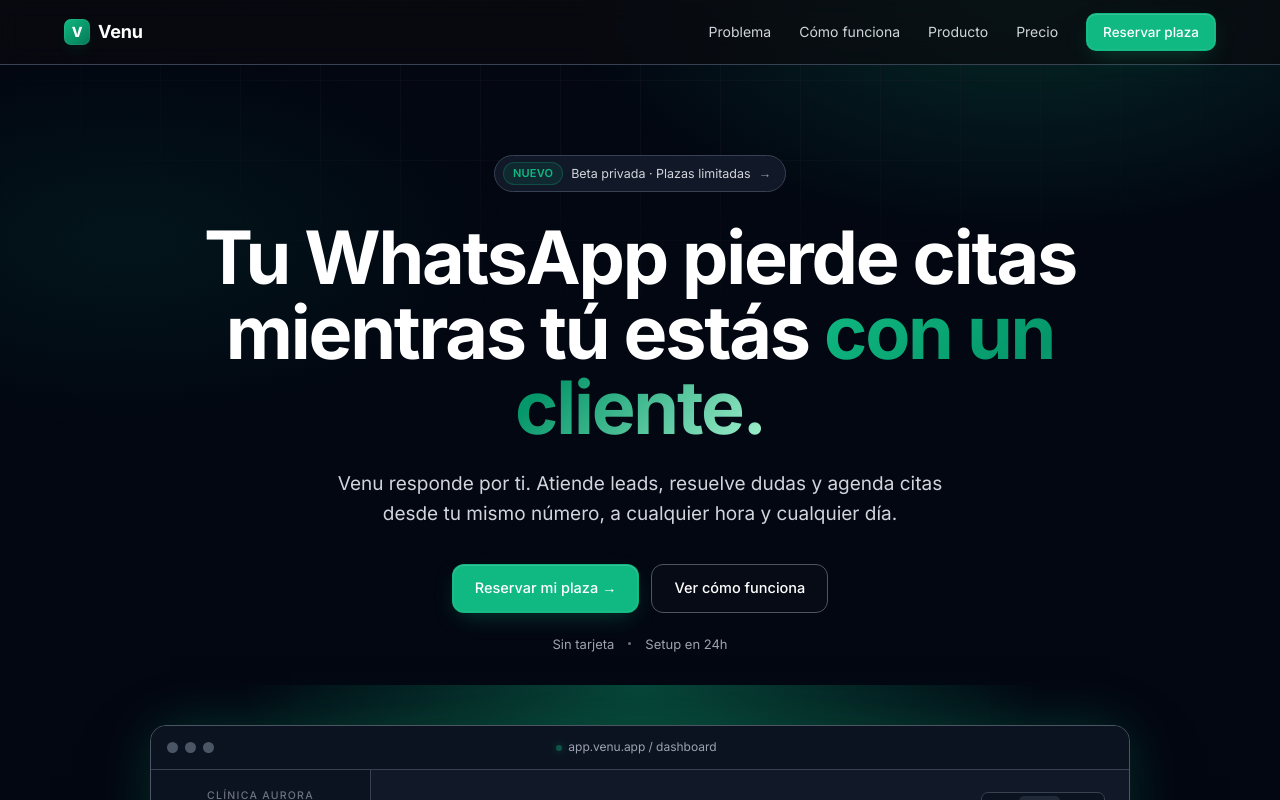
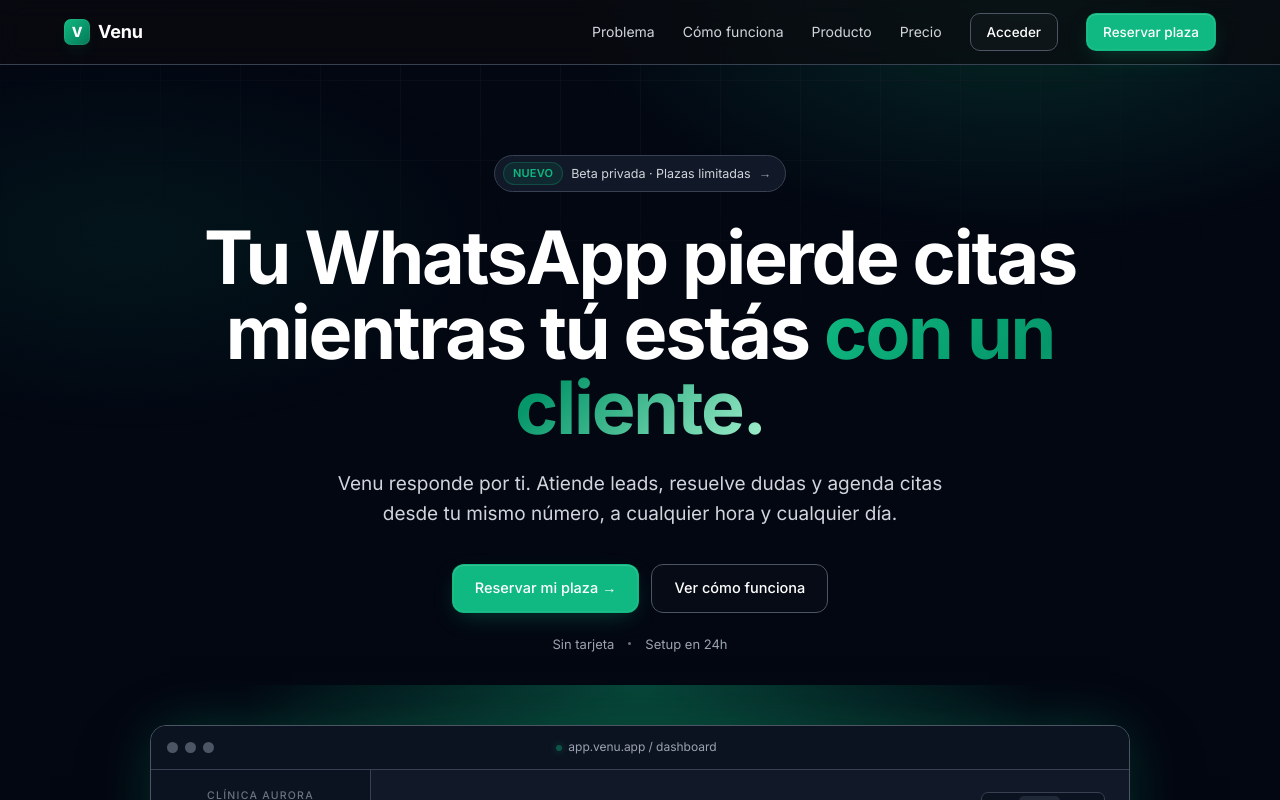
Before and after one commit to bertimurilo/MVPclinica, a Next.js app: page / in a window 1280 px wide. Shown: the top 800 px of the page. Built offline with nearby package versions, Linux system fonts and the light colour scheme.

Commit message:
Add login access button to landing nav

```diff
--- a/app/page.tsx
+++ b/app/page.tsx
@@ -52,6 +52,7 @@
             <a href="#funciona">Cómo funciona</a>
             <a href="#producto">Producto</a>
             <a href="#precio">Precio</a>
+            <a href="/login" className="btn btn-ghost">Acceder</a>
             <a href="#waitlist" className="btn btn-primary">Reservar plaza</a>
           </div>
         </div>
```
